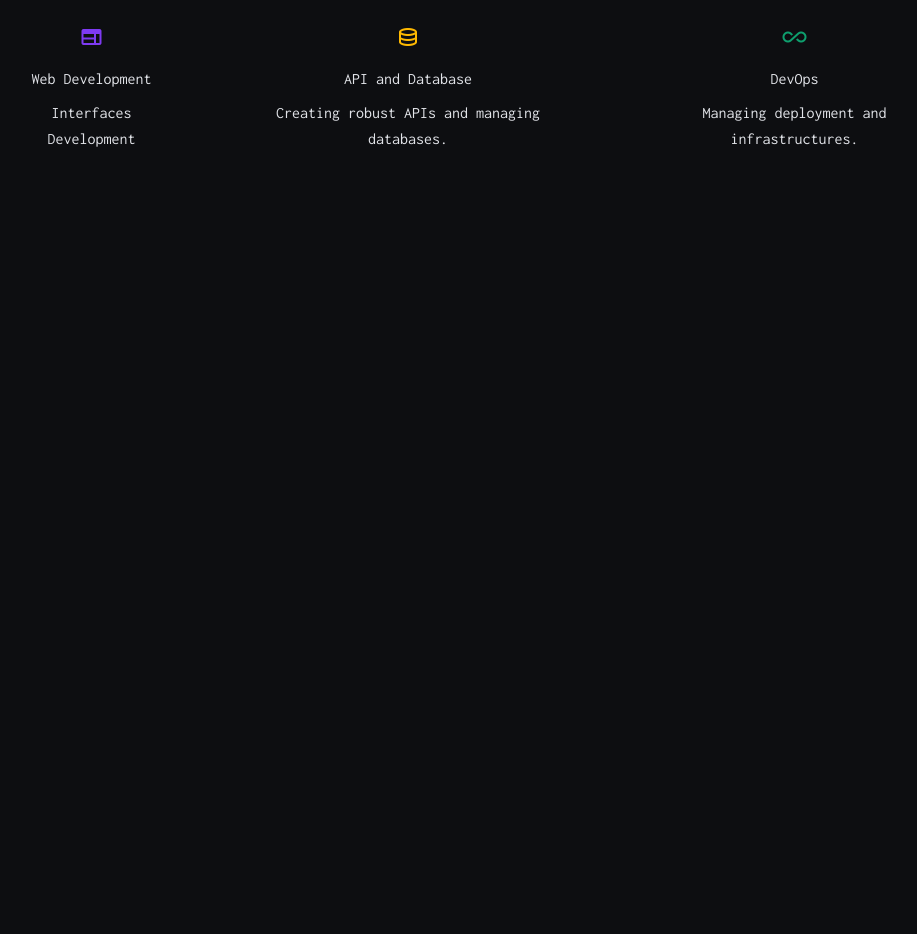
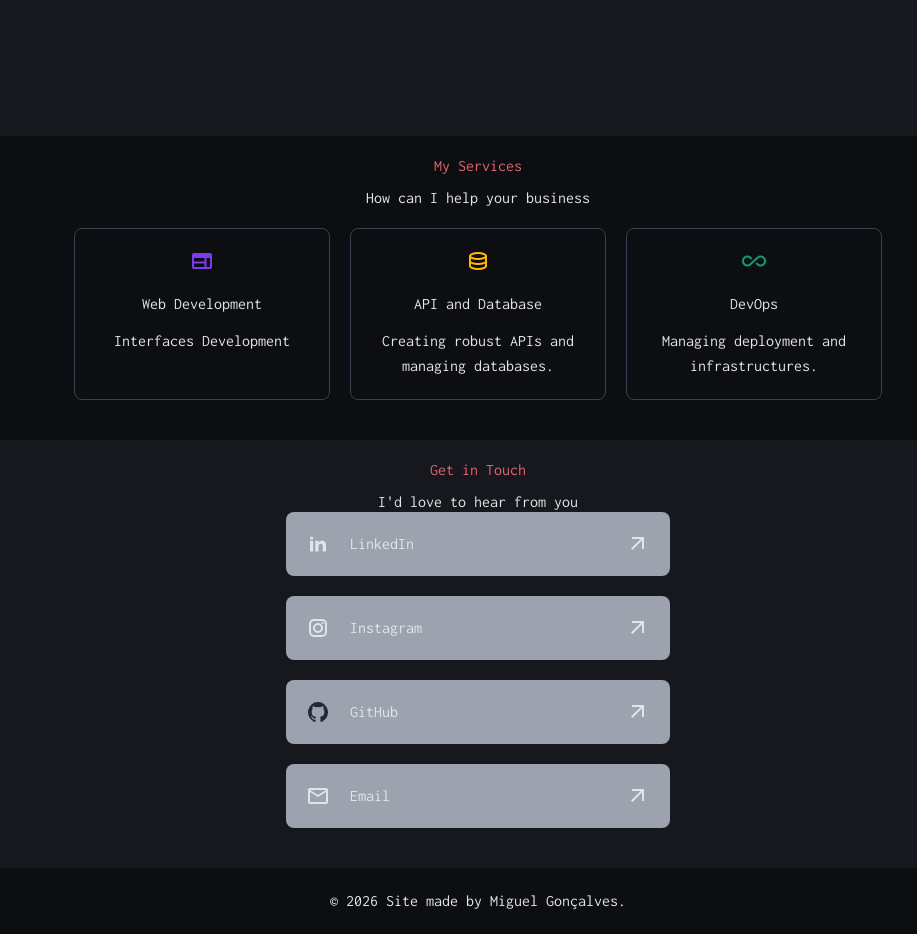
Before and after one commit to miguelPRG/portfolio, a Next.js app: page / in a window 1280 px wide. Shown: the part 1820-2754 px from the top of the page, without its empty margins (162-1079 px from the left). Before the commit the page ends 2012 px from the top, so only its background shows below. Built offline with nearby package versions, Linux system fonts and the light colour scheme.

Commit message:
The main structure is here

```diff
--- /dev/null
+++ b/app/components/Footer.tsx
@@ -0,0 +1,9 @@
+export default function Footer() {
+    const today = new Date();
+
+    return (
+        <footer className="bg-black text-center p-5 ">
+            <p>© {today.getFullYear()} Site made by Miguel Gonçalves.</p>
+        </footer>
+    );
+}
--- a/app/components/Header.tsx
+++ b/app/components/Header.tsx
@@ -5,7 +5,7 @@
 export default function Header() {
   return (
     <header>
-      <div className="flex flex-col items-center gap-15">
+      <div className="flex flex-col items-center gap-10">
         <div
           id="bio"
           className="mt-30 flex flex-col items-center w-1/2 text-white text-justify-center"
@@ -40,7 +40,7 @@
         </div>
         <p className="">
           <svg
-            className="w-15 h-15 text-gray-400"
+            className="w-15 h-15 text-gray-300"
             aria-hidden="true"
             xmlns="http://www.w3.org/2000/svg"
             width="24"
--- a/app/components/Main.tsx
+++ b/app/components/Main.tsx
@@ -1,13 +1,15 @@
+import { svg } from "motion/react-m";
 import ProjectCard from "./Project";
 import Service from "./Service";
+import Social from "./Social";
 
 export default function Main() {
   return (
     <main className="text-center">
-      <section className="bg-gray-500">
+      <section id="projects">
         <h2 className="text-red mb-3">My Work</h2>
         <h3>Check out my featured projects</h3>
-        <div className="grid grid-flow-col grid-rows-6 md:grid-rows-2 gap-4 p-20 ">
+        <div className="grid grid-flow-col grid-rows-6 md:grid-rows-2 gap-4 p-20 mb-20">
           <ProjectCard
             imageUrl="/project1.png"
             title="Project One"
@@ -40,24 +42,112 @@
           />
         </div>
       </section>
-      <section className="max-w-5xl mx-auto">
+      <section id="services" className="bg-black p-5">
         <h2 className="text-red mb-3">My Services</h2>
-        <h3>How can I help your business</h3>
-        <div className="flex flex-row p-5 gap-5">
+        <h3 className="mb-15">How can I help your business</h3>
+        <div className="flex flex-row p-5 gap-5 flex-wrap justify-center">
           <Service
-            svg={<span className="material-symbols-outlined text-purple-600">web</span>}
+            svg={
+              <span className="material-symbols-outlined text-purple-600">
+                web
+              </span>
+            }
             title="Web Development"
             para="Interfaces Development"
           />
           <Service
-            svg={<span className="material-symbols-outlined text-amber-400">database</span>}
+            svg={
+              <span className="material-symbols-outlined text-amber-400">
+                database
+              </span>
+            }
             title="API and Database"
             para="Creating robust APIs and managing databases."
           />
           <Service
-            svg={<span className="material-symbols-outlined text-green-500">all_inclusive</span>}
+            svg={
+              <span className="material-symbols-outlined text-green-500">
+                all_inclusive
+              </span>
+            }
             title="DevOps"
             para="Managing deployment and infrastructures."
+          />
+        </div>
+      </section>
+      <section id="contact" className="p-5">
+        <h2 className="text-red mb-3">Get in Touch</h2>
+        <h3 className="mb-15">I'd love to hear from you</h3>
+        <div className="max-w-sm mx-auto">
+          <Social
+            social={
+              <svg
+                className="w-6 h-6"
+                aria-hidden="true"
+                xmlns="http://www.w3.org/2000/svg"
+                width="24"
+                height="24"
+                fill="currentColor"
+                viewBox="0 0 24 24"
+              >
+                <path
+                  fillRule="evenodd"
+                  d="M12.51 8.796v1.697a3.738 3.738 0 0 1 3.288-1.684c3.455 0 4.202 2.16 4.202 4.97V19.5h-3.2v-5.072c0-1.21-.244-2.766-2.128-2.766-1.827 0-2.139 1.317-2.139 2.676V19.5h-3.19V8.796h3.168ZM7.2 6.106a1.61 1.61 0 0 1-.988 1.483 1.595 1.595 0 0 1-1.743-.348A1.607 1.607 0 0 1 5.6 4.5a1.601 1.601 0 0 1 1.6 1.606Z"
+                  clipRule="evenodd"
+                />
+                <path d="M7.2 8.809H4V19.5h3.2V8.809Z" />
+              </svg>
+            }
+            name="LinkedIn"
+            href="https://www.linkedin.com/in/miguel-prg/?locale=en_US"
+          />
+          <Social
+            social={
+              <svg
+                className="w-6 h-6"
+                aria-hidden="true"
+                xmlns="http://www.w3.org/2000/svg"
+                width="24"
+                height="24"
+                fill="none"
+                viewBox="0 0 24 24"
+              >
+                <path
+                  fill="currentColor"
+                  fillRule="evenodd"
+                  d="M3 8a5 5 0 0 1 5-5h8a5 5 0 0 1 5 5v8a5 5 0 0 1-5 5H8a5 5 0 0 1-5-5V8Zm5-3a3 3 0 0 0-3 3v8a3 3 0 0 0 3 3h8a3 3 0 0 0 3-3V8a3 3 0 0 0-3-3H8Zm7.597 2.214a1 1 0 0 1 1-1h.01a1 1 0 1 1 0 2h-.01a1 1 0 0 1-1-1ZM12 9a3 3 0 1 0 0 6 3 3 0 0 0 0-6Zm-5 3a5 5 0 1 1 10 0 5 5 0 0 1-10 0Z"
+                  clipRule="evenodd"
+                />
+              </svg>
+            }
+            name="Instagram"
+            href="https://www.instagram.com/miguel_prg_oficial/"
+          />
+          <Social
+            social={
+              <svg
+                className="w-6 h-6 text-gray-800 dark:text-white"
+                aria-hidden="true"
+                xmlns="http://www.w3.org/2000/svg"
+                width="24"
+                height="24"
+                fill="currentColor"
+                viewBox="0 0 24 24"
+              >
+                <path
+                  fillRule="evenodd"
+                  d="M12.006 2a9.847 9.847 0 0 0-6.484 2.44 10.32 10.32 0 0 0-3.393 6.17 10.48 10.48 0 0 0 1.317 6.955 10.045 10.045 0 0 0 5.4 4.418c.504.095.683-.223.683-.494 0-.245-.01-1.052-.014-1.908-2.78.62-3.366-1.21-3.366-1.21a2.711 2.711 0 0 0-1.11-1.5c-.907-.637.07-.621.07-.621.317.044.62.163.885.346.266.183.487.426.647.71.135.253.318.476.538.655a2.079 2.079 0 0 0 2.37.196c.045-.52.27-1.006.635-1.37-2.219-.259-4.554-1.138-4.554-5.07a4.022 4.022 0 0 1 1.031-2.75 3.77 3.77 0 0 1 .096-2.713s.839-.275 2.749 1.05a9.26 9.26 0 0 1 5.004 0c1.906-1.325 2.74-1.05 2.74-1.05.37.858.406 1.828.101 2.713a4.017 4.017 0 0 1 1.029 2.75c0 3.939-2.339 4.805-4.564 5.058a2.471 2.471 0 0 1 .679 1.897c0 1.372-.012 2.477-.012 2.814 0 .272.18.592.687.492a10.05 10.05 0 0 0 5.388-4.421 10.473 10.473 0 0 0 1.313-6.948 10.32 10.32 0 0 0-3.39-6.165A9.847 9.847 0 0 0 12.007 2Z"
+                  clipRule="evenodd"
+                />
+              </svg>
+            }
+            name="GitHub"
+            href="https://github.com/miguelPRG"
+          />
+          <Social
+            social={<span className="material-symbols-outlined">mail</span>}
+            name="Email"
+            href="mailto:miguel@psafe365.com"
           />
         </div>
       </section>
--- a/app/components/Service.tsx
+++ b/app/components/Service.tsx
@@ -10,9 +10,9 @@
   para: string;
 }) {
   return (
-    <div className=" p-5 rounded-lg text-center">
+    <div className="p-5 rounded-lg text-center border border-gray-700 w-64 flex-shrink-0">
       <div className="flex justify-center mb-5">{svg}</div>
-      <h3 className="mb-3">{title}</h3>
+      <h4 className="mb-3">{title}</h4>
       <p>{para}</p>
     </div>
   );
--- /dev/null
+++ b/app/components/Social.tsx
@@ -0,0 +1,24 @@
+import { ReactNode } from "react";
+
+export default function Social({
+  social,
+  name,
+  href,
+}: {
+  social: ReactNode;
+  name: string;
+  href: string;
+}) {
+  return (
+    <a
+      href={href}
+      target="_blank"
+      rel="noreferrer"
+      className="bg-gray-400 p-5 rounded-lg border-black flex flex-row gap-5 mb-5 cursor-pointer transition hover:bg-gray-300 hover:shadow-lg"
+    >
+      {social}
+      {name}
+      <span className="material-symbols-outlined ml-auto transition-transform hover:translate-x-1">arrow_outward</span>
+    </a>
+  );
+}
--- a/app/page.tsx
+++ b/app/page.tsx
@@ -1,11 +1,13 @@
 import Header from "./components/Header";
 import Main from "./components/Main";
+import Footer from "./components/Footer";
 
 export default function Home() {
   return (
     <>
       <Header />
       <Main />
+      <Footer />
     </>
   );
 }
--- a/app/styles/Header.css
+++ b/app/styles/Header.css
@@ -4,4 +4,5 @@
   background-position: center;
   min-height: 70vh;
   padding: 5px;
+  margin-bottom: 150px;
 }
--- a/app/styles/globals.css
+++ b/app/styles/globals.css
@@ -26,33 +26,29 @@
   font-optical-sizing: auto;
   font-style: normal;
   font-variation-settings: "wdth" 100;
-  background-color: var(--color-black);
+  background-color: var(--color-gray-500);
   color: var(--color-gray-100);
   margin: 0;
   padding: 0;
 }
 
 h1 {
-  @apply text-5xl font-extrabold;
+  @apply text-4xl font-extrabold;
 }
 
 h2 {
-  @apply text-4xl font-extrabold;
+  @apply text-3xl font-extrabold;
 }
 
 h3 {
-  @apply text-3xl font-extrabold;
+  @apply text-2xl font-extrabold;
 }
 
 h4 {
-  @apply text-2xl font-extrabold;
+  @apply text-xl font-extrabold;
 }
 
 h5 {
-  @apply text-xl font-extrabold;
-}
-
-h6 {
   @apply text-lg font-extrabold;
 }
 
```
